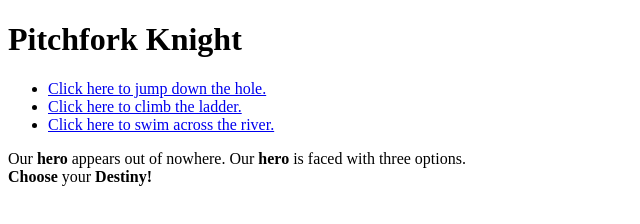
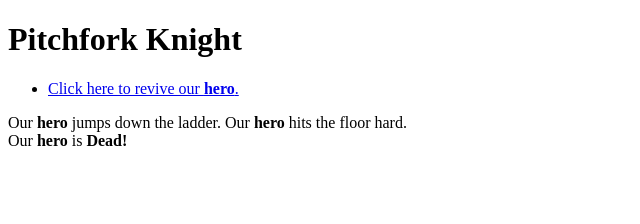
Before and after one commit to fueledbyblueeyedblondes/game-book-adventure, a plain HTML site: page page03.html in a window 1280 px wide. Shown: the whole page, without its empty margins (0-640 px from the left). Drawn offline with Linux system fonts and the light colour scheme.

Commit message:
commiting my text adventure

```diff
--- a/page03.html
+++ b/page03.html
@@ -10,21 +10,11 @@
             </header>
             <nav>
                 <ul>
-                    <li>
-                        <a href="page14.html">Click here to jump down the hole.</a>
-                    </li>
-                    <li>
-                        <a href="page04.html">Click here to climb the ladder.</a>
-                    </li>
-                    <li>
-                        <a href="page08.html">Click here to swim across the river.</a>
-                    </li>
+                    <li><a href="index.html">Click here to revive our <strong>hero</strong>.</a></li>
                 </ul>
             </nav>
             <main>
-                <p>Our <strong>hero</strong> appears out of nowhere. Our <strong>hero</strong> is faced with three options.<br>
-                <strong>Choose</strong> your <strong>Destiny!</strong>
-                </p>
-            </main>
+                <p>Our <strong>hero</strong> jumps down the ladder. Our <strong>hero</strong> hits the floor hard.<br>
+                    Our <strong>hero</strong> is <strong>Dead!</strong></main>
         </body>
     </html>
```
Also changed, not shown: index.html (+1 -4 lines), page02.html (+3 -9 lines), page04.html (+4 -4 lines), page09.html (+3 -9 lines), page14.html (+3 -9 lines), page15.html (+4 -4 lines).
